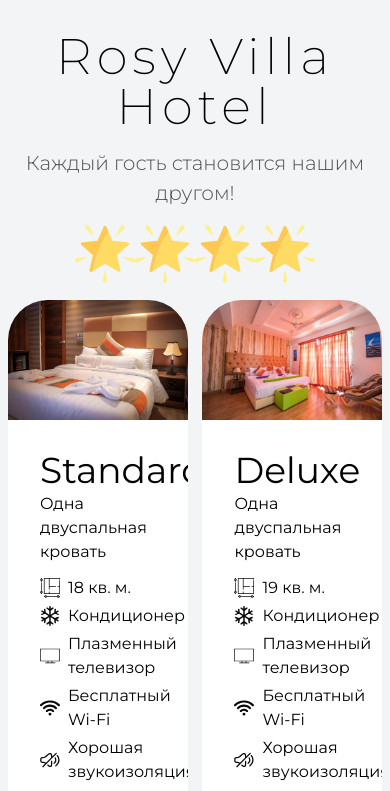
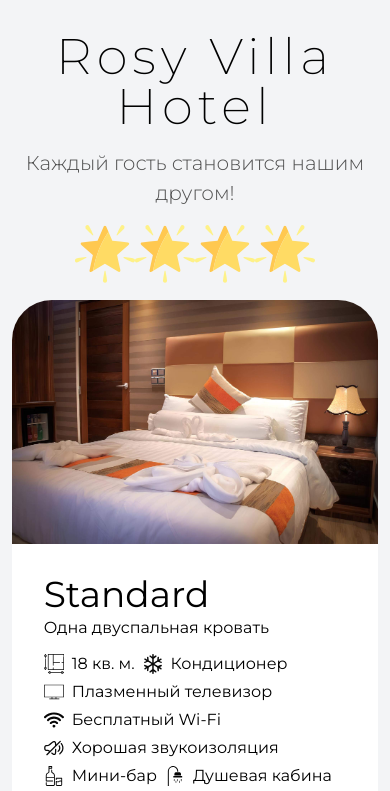
Before and after one commit to RostislavIvanov/maldives-landing, a React (Vite) app: page /rosyVillaHotel in a window 390 px wide. Shown: the top 791 px of the page. Built offline with nearby package versions, Linux system fonts and the light colour scheme.

Commit message:
Имезменения в дизайне адаптива блока номеров

```diff
--- a/src/Blocks/HotelRooms/HotelRooms.tsx
+++ b/src/Blocks/HotelRooms/HotelRooms.tsx
@@ -27,7 +27,7 @@ const HotelRooms = () => {
                     <img src={star} alt=''/>
                     <img src={star} alt=''/>
                 </div>
-                <div className={'flex justify-between flex-wrap'}>
+                <div className={'flex justify-center sm:justify-between flex-wrap'}>
                     <RoomCard image={standard}
                               roomTitle={'Standard'}
                               roomSubtitle={'Одна двуспальная кровать'}
--- a/src/components/RoomCard/RoomCard.module.css
+++ b/src/components/RoomCard/RoomCard.module.css
@@ -1,5 +1,6 @@
 .roomCard {
-    @apply flex flex-col bg-white rounded-default overflow-hidden mb-8 w-[48%];
+    @apply flex flex-col bg-white rounded-default overflow-hidden mb-8 w-[98%]
+    sm:w-[48%];
 }
 
 .roomCard__con {
```
